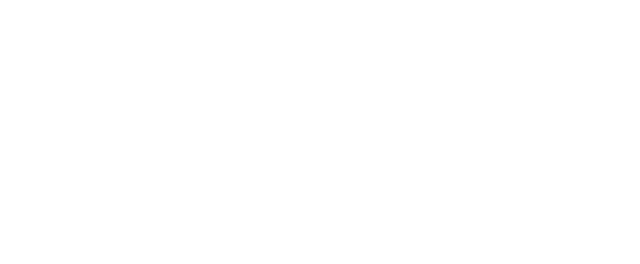
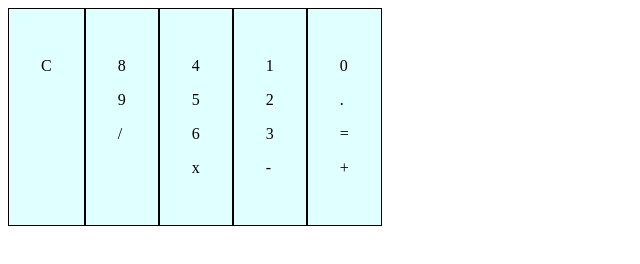
Before and after one commit to Momentum-Team-11/js-calculator-jocelyninlay, a plain HTML site: page index.html in a window 1280 px wide. Shown: the whole page, without its empty margins (0-640 px from the left). Drawn offline with Linux system fonts and the light colour scheme.

Commit message:
added in buttons, potentially order is wrong

```diff
--- a/index.html
+++ b/index.html
@@ -9,6 +9,36 @@
     <script src="main.js" defer></script>
 </head>
 <body>
+<div class="plastic-body">
+    <div class= "first-chunk">
+        <div class="clear-button"><p>C</p></div>
+        <div class="display-screen"></div>
+    </div> <!--end of .first-chunk-->
+    <div class="second-chunk">
+        <div class="seven"></div>
+        <div class="eight"><p>8</p></div>
+        <div class="nine"><p>9</p></div>
+        <div class="divide"><p>/</p></div>
+    </div> <!--end of .second-chunk-->
+     <div class="third-chunk">
+        <div class="four"><p>4</p></div>
+        <div class="five"><p>5</p></div>
+        <div class="six"><p>6</p></div>
+        <div class="multiply"><p>x</p></div>
+    </div>     <!--end of .third-chunk-->
+    <div class="fourth-chunk">
+        <div class="one"><p>1</p></div>
+        <div class="two"><p>2</p></div>
+        <div class="three"><p>3</p></div>
+        <div class="minus"><p>-</p></div>
+    </div><!--end of .fourth-chunk-->
+    <div class="final-chunk">
+        <div class="zero"><p>0</p></div>
+        <div class="decimal"><p>.</p></div>
+        <div class="equal"><p>=</p></div>
+        <div class="addition"><p>+</p></div>
+  </div><!--end of .final-chunk-->
 
+</div>  <!--this is the end of .plastic-body -->
 </body>
 </html>
--- a/main.css
+++ b/main.css
@@ -0,0 +1,16 @@
+.plastic-body {
+    display: flex;
+
+}
+
+.first-chunk, .second-chunk, .third-chunk, .fourth-chunk, .final-chunk {
+
+    background-color: lightcyan;
+    padding: 2em;
+    border: 1px solid black;
+}
+
+.one, .two, .three, .four, .five, .six, .seven, .eight, .nine, .clear-button, .display-screen, .divide, .multiply, .addition, .decimal, .subtract, .equal, {
+    border: 1px solid black;
+    padding: 2em;
+}
```
